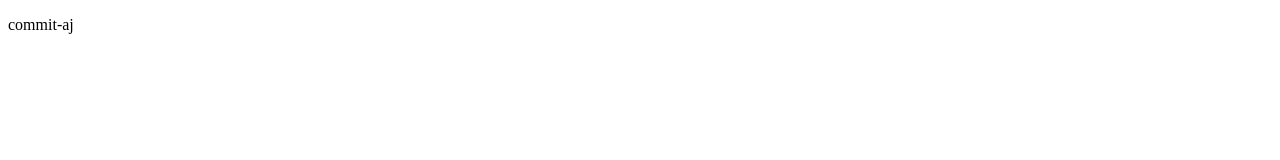
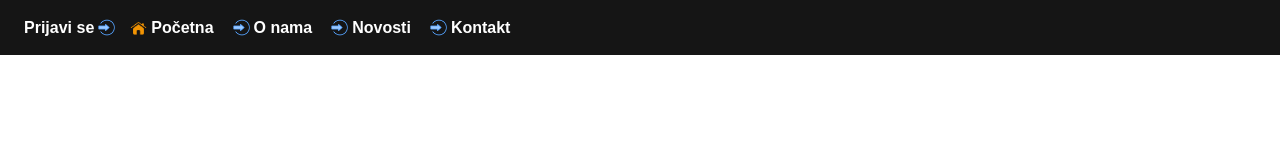
Before and after one commit to Josip2004/supit, a plain HTML site: page main.html in a window 1280 px wide. Drawn offline with Linux system fonts and the light colour scheme.

Commit message:
header-icons

```diff
--- a/main.html
+++ b/main.html
@@ -3,11 +3,38 @@
 <head>
   <meta charset="UTF-8">
   <meta name="viewport" content="width=device-width, initial-scale=1.0">
-  <title>Document</title>
+  <link rel="stylesheet" href="styles/main.css">
+  <link rel="stylesheet" href="styles/header.css">
+  <title>SUPIT</title>
 </head>
 <body>
-  <header>
-    <p>commit-aj</p>
+  <header class="header">
+    <div class="left-section">
+      <div class="link-section">
+        <a href="">Prijavi se</a>
+        <img class="link-icon" src="pictures/login.png">
+      </div>
+
+      <div class="link-section">
+        <img class="link-icon" src="pictures/home.png">
+        <a href="">Početna</a>
+      </div>
+
+      <div class="link-section">
+        <img class="link-icon" src="pictures/login.png">
+        <a href="">O nama</a>
+      </div>
+
+      <div class="link-section">
+        <img class="link-icon" src="pictures/login.png">
+        <a href="">Novosti</a>
+      </div>
+
+      <div class="link-section">
+        <img class="link-icon" src="pictures/login.png">
+        <a href="">Kontakt</a>
+      </div>
+    </div>
   </header>
 </body>
 </html>
--- /dev/null
+++ b/styles/header.css
@@ -0,0 +1,36 @@
+.header{
+  background-color: #151515;
+  height: 55px;
+  display: flex;
+  justify-content: space-between;
+  position: fixed;
+  top: 0;
+  left: 0;
+  right: 0;
+  z-index: 100;
+}
+
+.left-section{
+  display: flex;
+  align-items: center;
+  margin-left: 20px;
+}
+
+.link-section a{
+  color: white;
+  text-decoration: none;
+  font-size: 16px;
+  font-weight: bold;
+  margin: 0 4px; /*udaljava ikonu i link*/
+}
+
+.link-section{
+  display: flex;
+  justify-content: center;
+  align-items: center;
+  margin-right: 15px;
+}
+
+.link-icon{
+  height: 17px;
+}
--- /dev/null
+++ b/styles/main.css
@@ -0,0 +1,4 @@
+body{
+  font-family: Arial, Helvetica, sans-serif;
+  margin: 0;
+}
```
Also changed, not shown: pictures/home.png (added), pictures/login.png (added).
